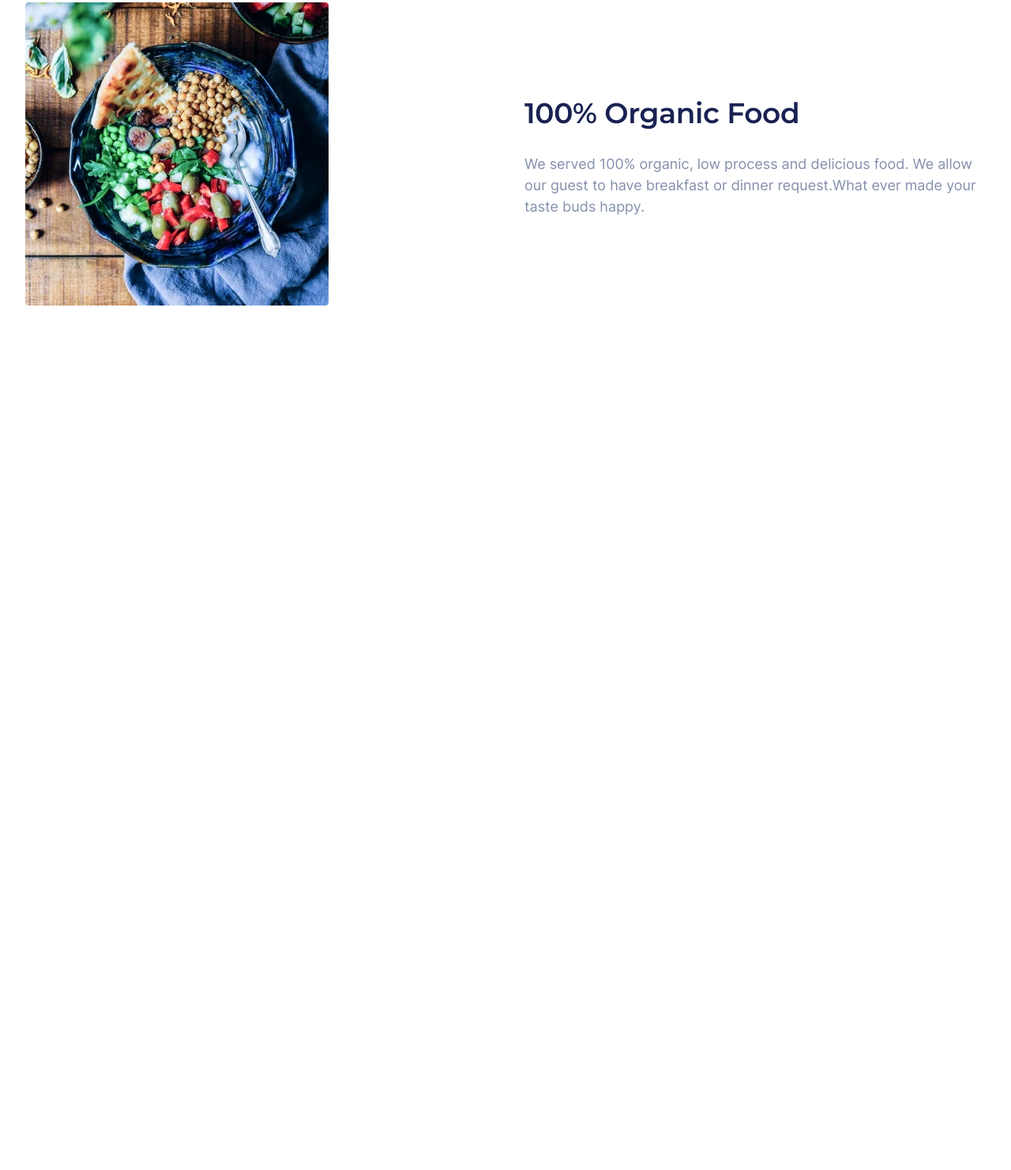
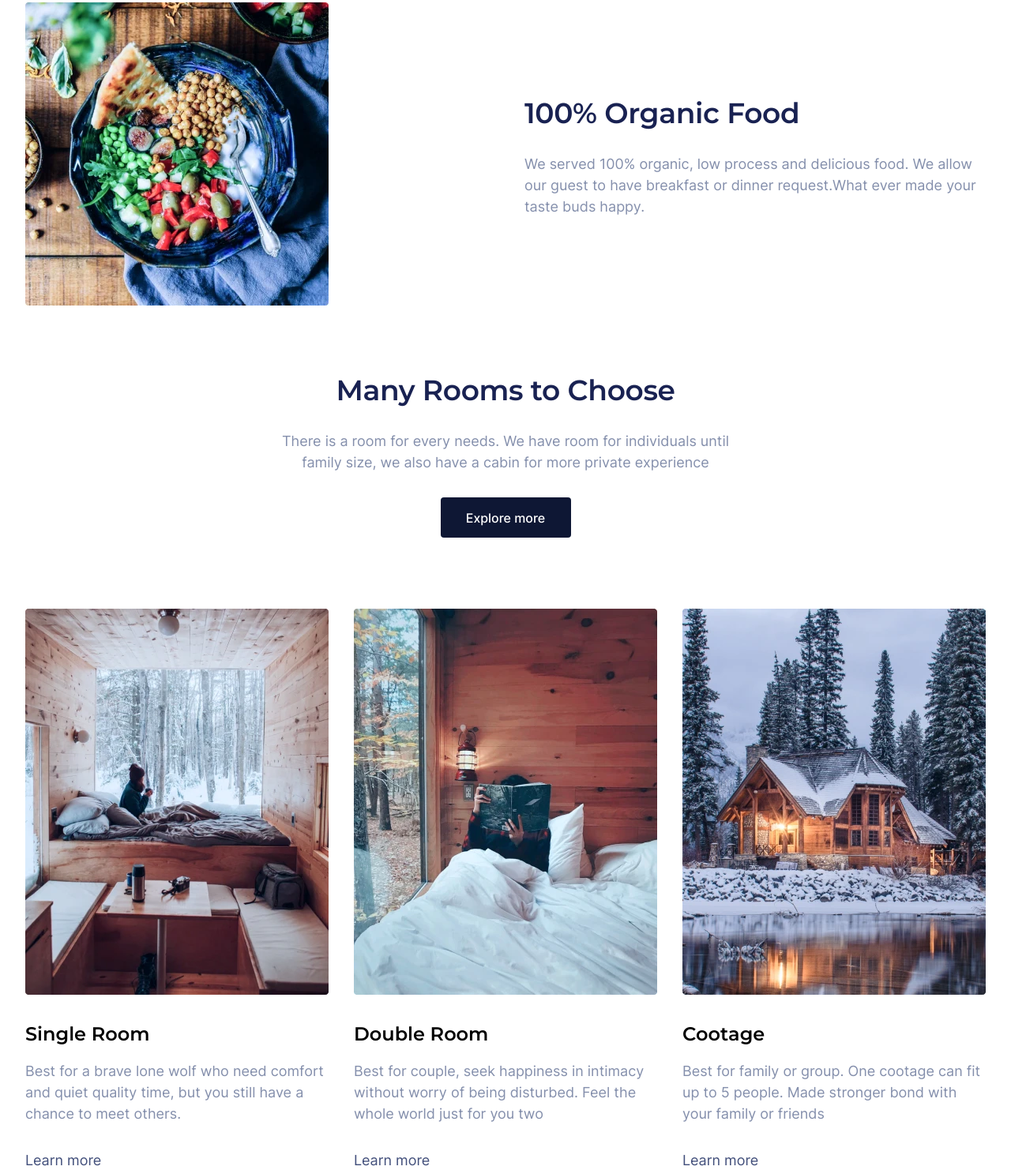
Before and after one commit to grund1k/cootels, a website built with webpack: page source/index.html in a window 1280 px wide. Shown: the part 2194-3676 px from the top of the page at 79% size. Before the commit the page ends 2581 px from the top, so only its background shows below. Built offline with nearby package versions, Linux system fonts and the light colour scheme; files whose address does not match are found by name.

Commit message:
Сделал блок reservation

```diff
--- a/source/index.html
+++ b/source/index.html
@@ -102,6 +102,51 @@
             </ul>
           </div>
         </section>
+
+        <section class="reservation">
+            <div class="container">
+              <div class="reservation__text-wrapper">
+                <h2>Many Rooms to Choose</h2>
+                <p>There is a room for every needs. We have room for individuals until family size, we also have a cabin for more private experience</p>
+                <a class="reservation__btn btn" href="#">Explore more</a>
+              </div>
+              <ul class="reservation__list rooms-list">
+                <li class="rooms-list__item">
+                  <div class="rooms-list__image-wrapper">
+                    <picture>
+                      <source srcset="img/room-1.webp 1x, img/room-1@2x.webp 2x">
+                      <img src="img/room-1.jpg" srcset="img/room-1@2x.jpg 2x" alt="A photo of a room for one person" width="384" height="489">
+                    </picture>
+                  </div>
+                  <h3>Single Room</h3>
+                  <p>Best for a brave lone wolf who need comfort and quiet quality time, but you still have a chance to meet others.</p>
+                  <a href="#">Learn more</a>
+                </li>
+                <li class="rooms-list__item">
+                  <div class="rooms-list__image-wrapper">
+                    <picture>
+                      <source srcset="img/room-2.webp 1x, img/room-2@2x.webp 2x">
+                      <img src="img/room-2.jpg" srcset="img/room-2@2x.jpg 2x" alt="A photo of a room for a couple" width="384" height="489">
+                    </picture>
+                  </div>
+                  <h3>Double Room</h3>
+                  <p>Best for couple, seek happiness in intimacy without worry of being disturbed. Feel the whole world just for you two</p>
+                  <a href="#">Learn more</a>
+                </li>
+                <li class="rooms-list__item">
+                  <div class="rooms-list__image-wrapper">
+                    <picture>
+                      <source srcset="img/room-3.webp 1x, img/room-3@2x.webp 2x">
+                      <img src="img/room-3.jpg" srcset="img/room-3@2x.jpg 2x" alt="A photo of a room for a family" width="384" height="489">
+                    </picture>
+                  </div>
+                  <h3>Cootage</h3>
+                  <p>Best for family or group. One cootage can fit up to 5 people. Made stronger bond with your family or friends</p>
+                  <a href="#">Learn more</a>
+                </li>
+              </ul>
+            </div>
+        </section>
       </main>
       <footer>
         <div class="container"></div>
--- a/source/sass/blocks/benefits.scss
+++ b/source/sass/blocks/benefits.scss
@@ -4,6 +4,7 @@
 
 .benefits__wrapper{
   padding-right: 146px;
+  padding-bottom: 80px;
 }
 
 .benefits__list {
--- /dev/null
+++ b/source/sass/blocks/reservation.scss
@@ -0,0 +1,44 @@
+.reservation {
+  padding-top: 80px;
+}
+
+.reservation__text-wrapper {
+  text-align: center;
+  margin-bottom: 90px;
+}
+
+.reservation__text-wrapper h2 {
+  font-weight: 600;
+  font-size: 36px;
+  line-height: 150%;
+  color: $color-lucky-point;
+  letter-spacing: -0.01em;
+  margin: 0 0 24px 0;
+}
+
+.reservation__text-wrapper p {
+  max-width: 588px;
+  font-weight: 400;
+  line-height: 150%;
+  color: $color-sheep-cover;
+  margin: 0 auto 0 auto;
+
+  &:not(:last-of-type) {
+    margin-bottom: 20px;
+  }
+
+  &:last-of-type {
+    margin-bottom: 31px;
+  }
+}
+
+.reservation__btn {
+  min-width: 165px;
+  min-height: 51px;
+}
+
+.reservation__list {
+  list-style: none;
+  margin: 0;
+  padding: 0;
+}
--- /dev/null
+++ b/source/sass/blocks/rooms-list.scss
@@ -0,0 +1,31 @@
+.rooms-list {
+  display: grid;
+  grid-template-columns: repeat(3, 384px);
+  justify-content: space-between;
+}
+
+.rooms-list__image-wrapper {
+  margin-bottom: 32px;
+}
+
+.rooms-list h3 {
+  font-weight: 600;
+  font-size: 24px;
+  line-height: 150%;
+  margin: 0 0 15px 0;
+}
+
+.rooms-list p {
+  color: $color-sheep-cover;
+  line-height: 150%;
+  margin: 0 0 20px;
+
+  &:last-of-type {
+    margin: 0 0 34px;
+  }
+}
+
+.rooms-list a {
+  font-weight: 400;
+  color: $color-astronaut;
+}
--- a/source/sass/style.scss
+++ b/source/sass/style.scss
@@ -26,6 +26,8 @@
 @import "blocks/decorative-image";
 @import "blocks/about-us";
 @import "blocks/benefits";
+@import "blocks/reservation";
+@import "blocks/rooms-list";
 @import "blocks/modal";
 
 // ---------------------------------
--- a/source/sass/variables.scss
+++ b/source/sass/variables.scss
@@ -15,6 +15,7 @@ $color-torch-red:                   #ff1553;
 $color-lucky-point:                 #192252;
 $color-midnight-express:            #0E1734;
 $color-sheep-cover:                 #848FAC;
+$color-astronaut:                   #424F7B;
 
 // Gradient
 
```
Also changed, not shown: build/css/style.css, build/css/style.min.css, build/index.html, 1 other file.
